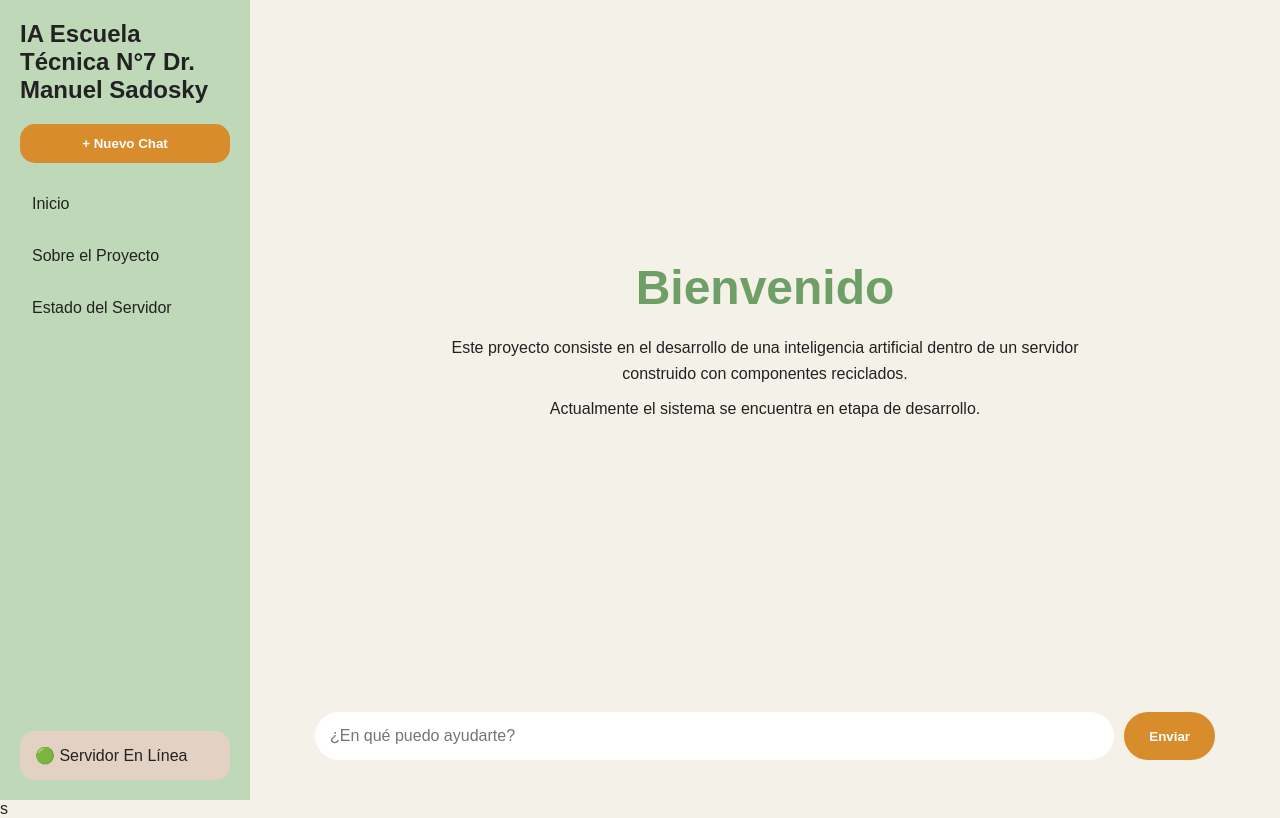
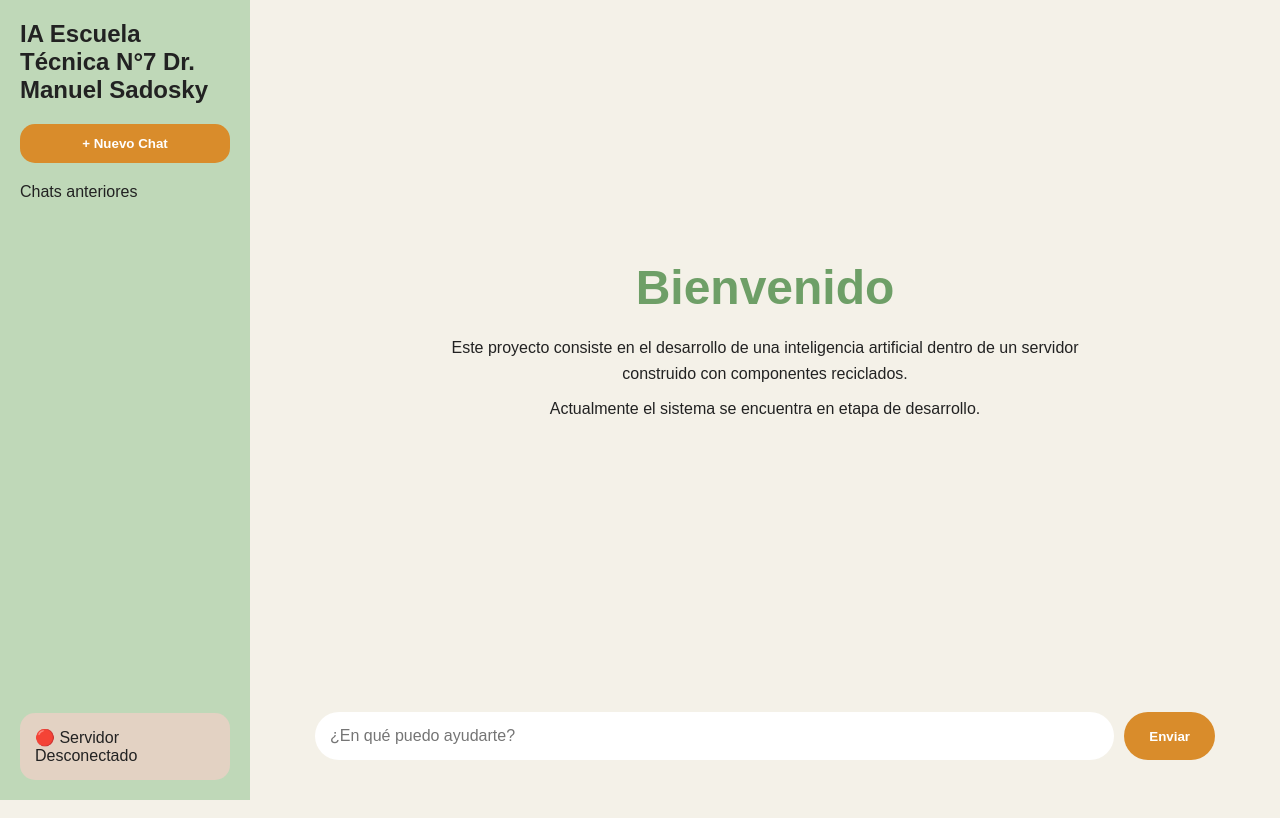
Before and after one commit to hml77/ProyectoIaEt7, a plain HTML site: page frontend/index.html in a window 1280 px wide. Drawn offline with Linux system fonts and the light colour scheme.

Commit message:
Update index.html

```diff
--- a/frontend/index.html
+++ b/frontend/index.html
@@ -6,63 +6,31 @@
 <title>IA Escuela Técnica Manuel Sadosky</title>
 <link rel="stylesheet" href="style.css">
 </head>
-
 <body>
-
 <div class="contenedor">
 
   <aside>
-
     <h2>IA Escuela Técnica N°7 Dr. Manuel Sadosky</h2>
-
     <button onclick="nuevoChat()">+ Nuevo Chat</button>
-
-<nav>
-<p>Inicio</p>
-<p>Sobre el Proyecto</p>
-<p>Estado del Servidor</p>
-</nav>
-
-<div class="estado">
-🟢 Servidor En Línea
-</div>
-
+    <div class="historial-titulo">Chats anteriores</div>
+    <nav id="historial-chats"></nav>
+    <div class="estado" id="estado-servidor">🔴 Servidor Desconectado</div>
   </aside>
 
   <main>
-
-<div class="mensajes">
-
+    <div class="mensajes" id="pantalla-bienvenida">
       <h1>Bienvenido</h1>
-
-<p>
-Este proyecto consiste en el desarrollo de una inteligencia artificial
-dentro de un servidor construido con componentes reciclados.
-</p>
-
-<p>
-Actualmente el sistema se encuentra en etapa de desarrollo.
-</p>
-
+      <p>Este proyecto consiste en el desarrollo de una inteligencia artificial dentro de un servidor construido con componentes reciclados.</p>
+      <p>Actualmente el sistema se encuentra en etapa de desarrollo.</p>
     </div>
-
-<div id="mensajes-chat">
-
+    <div id="mensajes-chat"></div>
+    <div class="chat">
+      <input id="mensaje" type="text" placeholder="¿En qué puedo ayudarte?">
+      <button id="enviar">Enviar</button>
     </div>
-
-<div class="chat">
-
-<input id="mensaje" type="text" placeholder="¿En qué puedo ayudarte?">
-
-<button id="enviar">Enviar</button>
-
-</div>
-
   </main>
 
 </div>
-
 <script src="script.js"></script>
-
-</body>s
+</body>
 </html>
```
Lines whose indentation alone changed are shown as unchanged.
